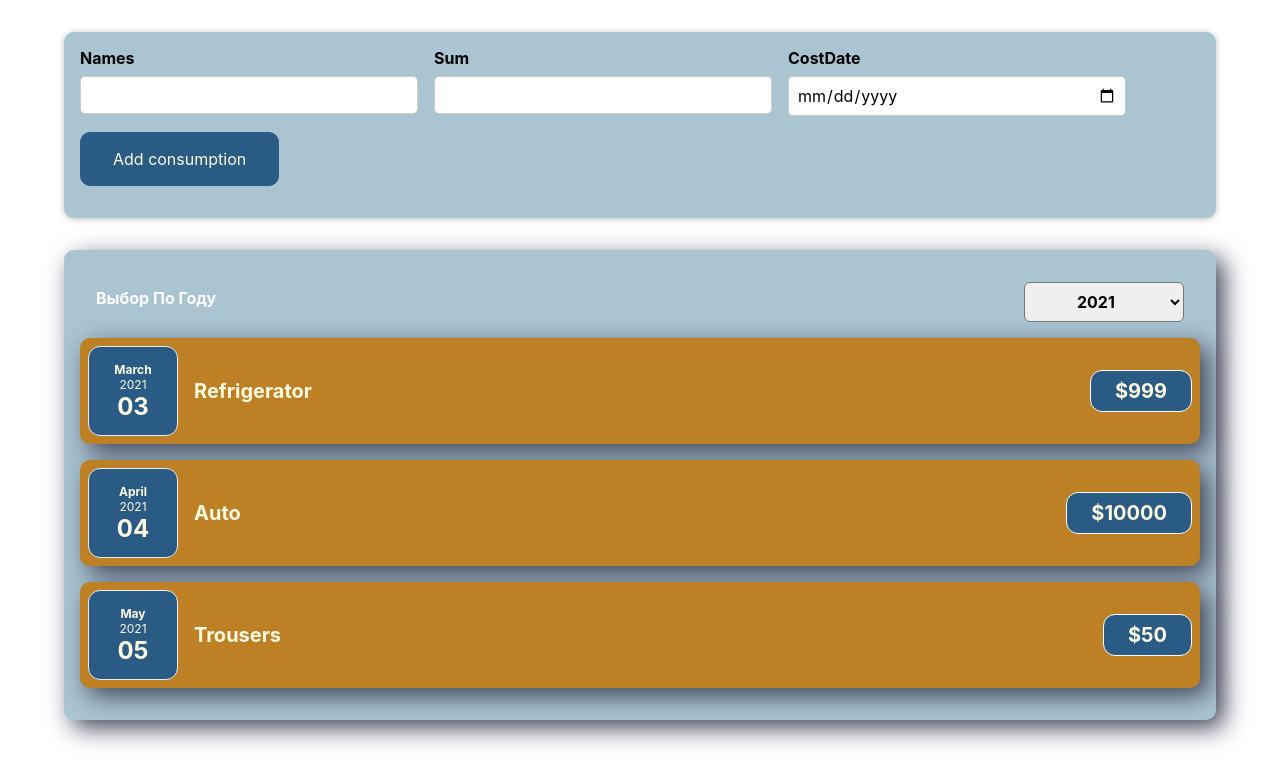
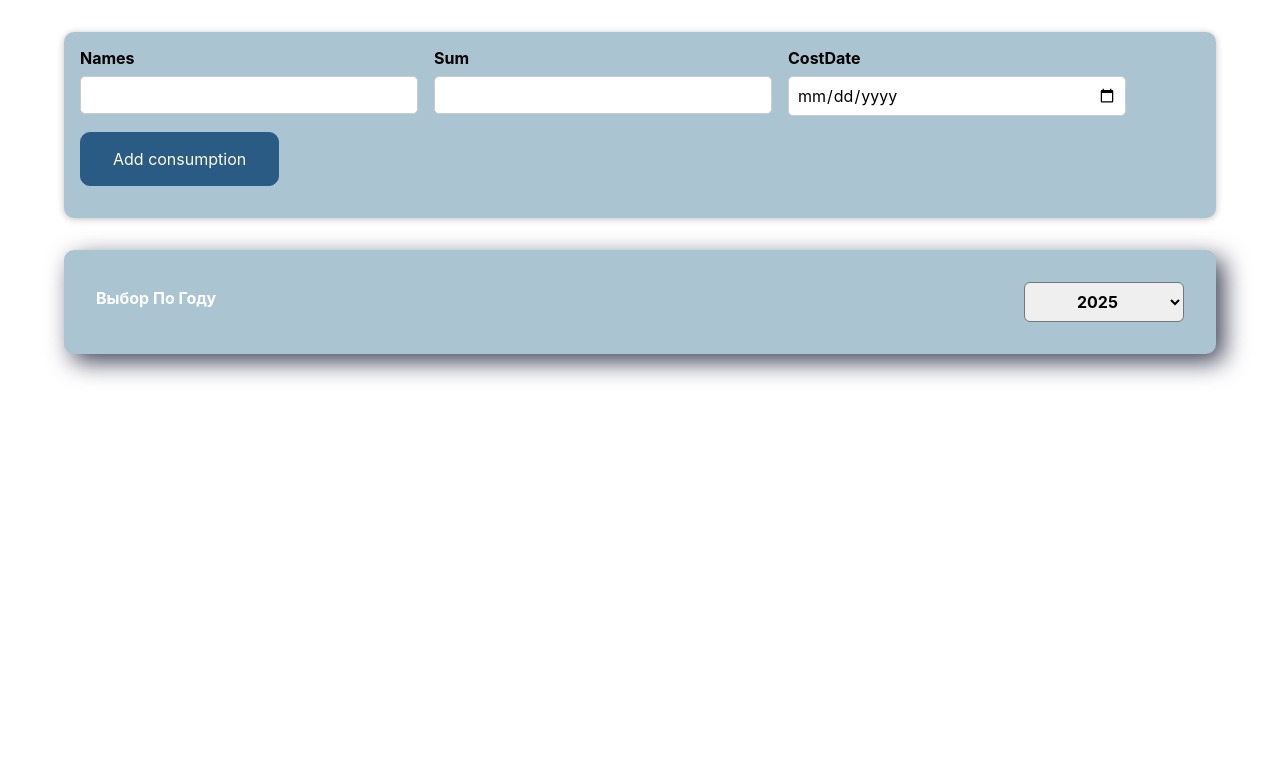
Before and after one commit to romakvasha/Expense-Accounting-Software, a React (Create React App) app: page / in a window 1280 px wide. Shown: the top 784 px of the page. Built offline with nearby package versions, Linux system fonts and the light colour scheme.

Commit message:
addet filter

```diff
--- a/src/App.js
+++ b/src/App.js
@@ -1,22 +1,36 @@
-import Costs from "./components/Costs/Costs"
+import { useState } from "react";
+import Costs from "./components/Costs/Costs";
 import NewCost from "./components/NewCost/NewCost";
 
+const INITIAL_COST = [
+  {
+    id: "c1",
+    date: new Date(2021, 2, 12),
+    description: "Refrigerator",
+    amount: 999,
+  },
+  { id: "c2", date: new Date(2021, 3, 10), description: "Auto", amount: 10000 },
+  {
+    id: "c3",
+    date: new Date(2021, 4, 25),
+    description: "Trousers",
+    amount: 50,
+  },
+];
+
 function App() {
-  const costs = [
-    { date: new Date(2021, 2, 12), description: "Refrigerator", amount: 999 },
-    { date: new Date(2021, 3, 10), description: "Auto", amount: 10000 },
-    { date: new Date(2021, 4, 25), description: "Trousers", amount: 50 },
-  ];
-  const addCostHandler = (cost)=>{
-    console.log(cost)
+  const [costs, setCosts] = useState(INITIAL_COST);
 
-  }
-
+  const addCostHandler = (cost) => {
+    setCosts((prevCosts) => {
+      return [cost, ...prevCosts];
+    });
+  };
 
   return (
     <div>
-      <NewCost onAddCost={addCostHandler}/>
-      <Costs  costs={costs}/>
+      <NewCost onAddCost={addCostHandler} />
+      <Costs costs={costs} />
     </div>
   );
 }
--- a/src/components/Costs/Costs.js
+++ b/src/components/Costs/Costs.js
@@ -1,37 +1,33 @@
 import "./Costs.css";
 import Card from "../UI/Card";
-import CostItem from "./CostItem"
-import CostsFilter from "./CostsFilter"
+import CostItem from "./CostItem";
+import CostsFilter from "./CostsFilter";
 import { useState } from "react";
 const Cost = (props) => {
+  const [selectedYear, setSelectedYear] = useState("2025");
+  const yearChangeHandler = (year) => {
+    setSelectedYear(year);
+    console.log(year)
+  };
+  const filteredCosts = props.costs.filter(cost =>{
+    return cost.date.getFullYear().toString() === selectedYear
+  })
 
-  const [selectedYear, setSelectedYear] = useState("2021");
-  const yearChangeHandler = (year) => {
-    setSelectedYear(year)
-  }
-
-
-  return <div>
-
-    <Card className="costs">
-    <CostsFilter year={selectedYear} onChangeYear={yearChangeHandler} />
-      <CostItem
-        date={props.costs[0].date}
-        description={props.costs[0].description}
-        amount={props.costs[0].amount}
-      />
-      <CostItem
-        date={props.costs[1].date}
-        description={props.costs[1].description}
-        amount={props.costs[1].amount}
-      />
-      <CostItem
-        date={props.costs[2].date}
-        description={props.costs[2].description}
-        amount={props.costs[2].amount}
-      />
-    </Card>
-    </div>;
-}
+  return (
+    <div>
+      <Card className="costs">
+        <CostsFilter year={selectedYear} onChangeYear={yearChangeHandler} />
+        {filteredCosts.map((cost) => (
+          <CostItem
+            key={cost.id}
+            date={cost.date}
+            description={cost.description}
+            amount={cost.amount}
+          />
+        ))}
+      </Card>
+    </div>
+  );
+};
 
 export default Cost;
--- a/src/components/Costs/CostsFilter.js
+++ b/src/components/Costs/CostsFilter.js
@@ -10,6 +10,9 @@ const CostsFilter = (props) => {
       <div className="costs-filter__control">
         <label>Выбор По Году</label>
         <select value={props.year} onChange={yearChangeHandler}>
+          <option value="2025">2025</option>
+          <option value="2024">2024</option>
+          <option value="2023">2023</option>
           <option value="2022">2022</option>
           <option value="2021">2021</option>
           <option value="2020">2020</option>
--- a/src/components/NewCost/CostForm.js
+++ b/src/components/NewCost/CostForm.js
@@ -2,10 +2,9 @@ import "./CostForm.css";
 import { useState } from "react";
 
 const CostForm = (props) => {
-
-    const [inputName, setInputName] = useState("");
-    const [inputAmount, setInputAmount] = useState("");
-    const [inputDate, setInputDate] = useState("");
+  const [inputName, setInputName] = useState("");
+  const [inputAmount, setInputAmount] = useState("");
+  const [inputDate, setInputDate] = useState("");
 
   const nameChangleHandler = (event) => {
     setInputName(event.target.value);
@@ -20,19 +19,19 @@ const CostForm = (props) => {
   };
 
   const submitHandler = (event) => {
-    event.preventDefault()
+    event.preventDefault();
     const costDate = {
-        name: inputName,
-        amount: inputAmount,
-        date: new Date(inputDate)
-    }
+      description: inputName,
+      amount: inputAmount,
+      date: new Date(inputDate),
+    };
 
-    props.onSaveCostDate(costDate)
+    props.onSaveCostDate(costDate);
 
     setInputAmount("");
     setInputDate("");
     setInputName("");
-  }
+  };
 
   return (
     <form onSubmit={submitHandler}>
```
